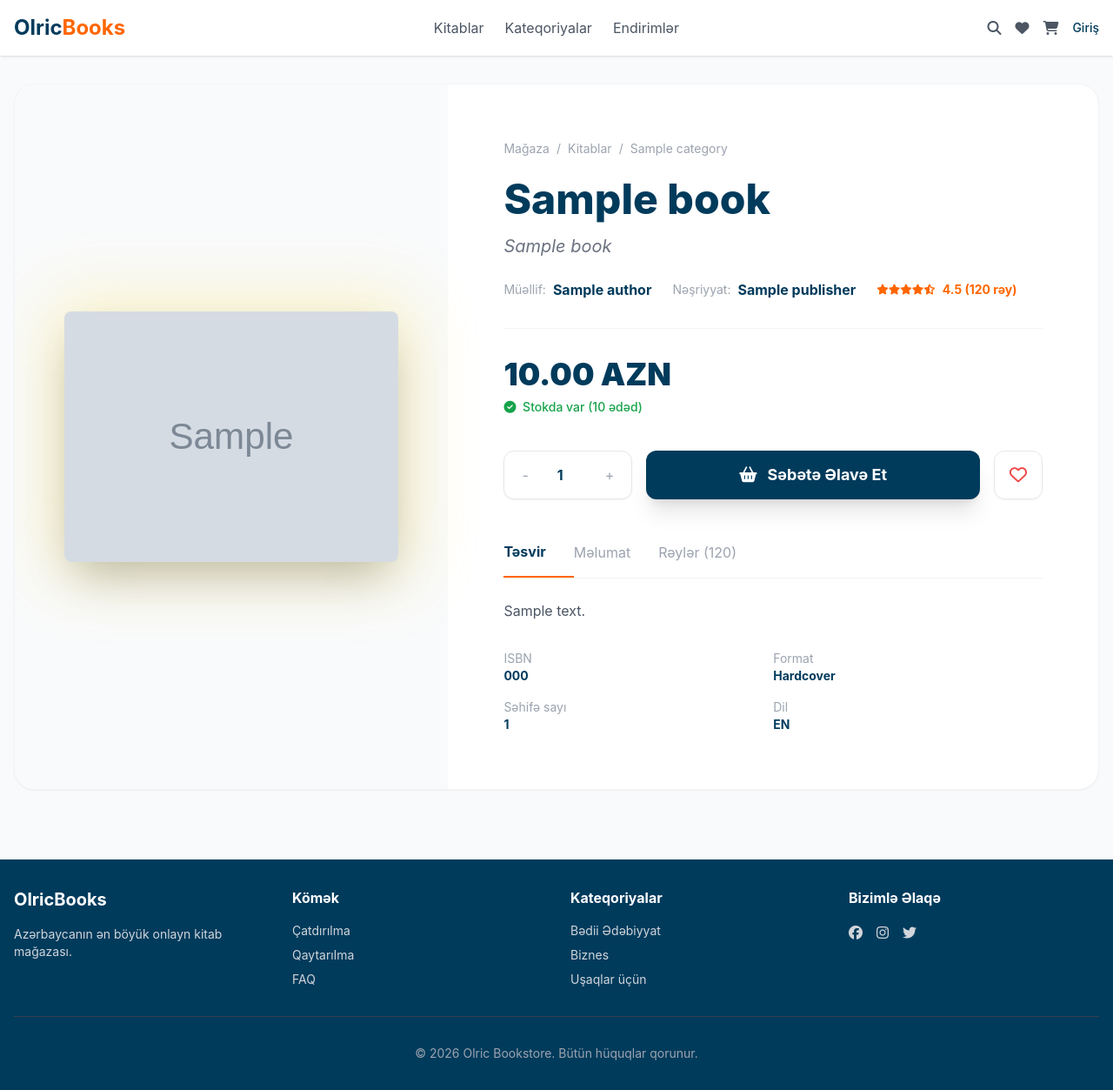
After one commit to mammadov115/olric-bookstore, a Django app: a page that uses templates/base.html in a window 1280 px wide. The commit adds this page. Shown: the whole page at 87% size. Run offline with Django 5.2, Linux system fonts and the light colour scheme; tables that the repository leaves empty hold one stand-in row (values such as "Sample post"); grey boxes marked "Sample" are stand-in pictures; some libraries are stand-ins or nearby versions.

Commit message:
feat: Add initial books application with models, views, URLs, and base templates for core bookstore functionality.

```diff
--- a/apps/books/models.py
+++ b/apps/books/models.py
@@ -105,7 +105,7 @@ class Book(models.Model):
         return self.title
 
     def get_absolute_url(self):
-        return reverse('books:detail', kwargs={'slug': self.slug})
+        return reverse('books:book_detail', kwargs={'slug': self.slug})
 
     @property
     def final_price(self):
--- a/apps/books/urls.py
+++ b/apps/books/urls.py
@@ -1,6 +1,12 @@
 from django.urls import path
-from apps.books.views import HomeView
+from apps.books.views import HomeView, BookListView, BookDetailView, CategoryBrowseView
+
+app_name = 'books'
 
 urlpatterns = [
     path('', HomeView.as_view(), name='home'),
+    path('books/', BookListView.as_view(), name='book_list'),
+    path('books/<slug:slug>/', BookDetailView.as_view(), name='book_detail'),
+    path('categories/', CategoryBrowseView.as_view(), name='category_list'),
+    path('category/<slug:category_slug>/', BookListView.as_view(), name='category_books'),
 ]
--- a/apps/books/views.py
+++ b/apps/books/views.py
@@ -1,4 +1,5 @@
-from django.views.generic import TemplateView
+from django.views.generic import TemplateView, ListView, DetailView
+from django.shortcuts import get_object_or_404
 from apps.books.models import Book, Category
 
 class HomeView(TemplateView):
@@ -21,3 +22,55 @@ class HomeView(TemplateView):
         ).order_by('order')[:8]
 
         return context
+
+class BookListView(ListView):
+    model = Book
+    template_name = 'books/book_list.html'
+    context_object_name = 'books'
+    paginate_by = 12
+
+    def get_queryset(self):
+        queryset = Book.objects.filter(is_active=True).prefetch_related('authors', 'categories')
+
+        # Filtering by category if provided in URL or query params
+        category_slug = self.kwargs.get('category_slug')
+        if category_slug:
+            self.category = get_object_or_404(Category, slug=category_slug)
+            queryset = queryset.filter(categories=self.category)
+        else:
+            self.category = None
+
+        return queryset
+
+    def get_context_data(self, **kwargs):
+        context = super().get_context_data(**kwargs)
+        context['all_categories'] = Category.objects.filter(is_active=True, parent=None).prefetch_related('children')
+        context['current_category'] = self.category
+        return context
+
+class CategoryBrowseView(ListView):
+    model = Category
+    template_name = 'books/category_list.html'
+    context_object_name = 'categories'
+
+    def get_queryset(self):
+        return Category.objects.filter(is_active=True, parent=None).prefetch_related('children')
+
+class BookDetailView(DetailView):
+    model = Book
+    template_name = 'books/book_detail.html'
+    context_object_name = 'book'
+
+    def get_queryset(self):
+        return Book.objects.filter(is_active=True).prefetch_related('authors', 'categories', 'publisher')
+
+    def get_context_data(self, **kwargs):
+        context = super().get_context_data(**kwargs)
+        # Related books (from same category)
+        first_category = self.object.categories.first()
+        if first_category:
+            context['related_books'] = Book.objects.filter(
+                is_active=True,
+                categories=first_category
+            ).exclude(id=self.object.id).prefetch_related('authors')[:4]
+        return context
--- a/templates/base.html
+++ b/templates/base.html
@@ -39,9 +39,9 @@
             <a href="/" class="text-2xl font-bold text-penguin-navy">Olric<span class="text-penguin-orange">Books</span></a>
 
             <div class="hidden md:flex space-x-6">
-                <a href="#" class="text-gray-600 hover:text-penguin-orange">Kitablar</a>
-                <a href="#" class="text-gray-600 hover:text-penguin-orange">Yazıçılar</a>
-                <a href="#" class="text-gray-600 hover:text-penguin-orange">Endirimlər</a>
+                <a href="{% url 'books:book_list' %}" class="text-gray-600 hover:text-penguin-orange transition">Kitablar</a>
+                <a href="{% url 'books:category_list' %}" class="text-gray-600 hover:text-penguin-orange transition">Kateqoriyalar</a>
+                <a href="#" class="text-gray-600 hover:text-penguin-orange transition">Endirimlər</a>
             </div>
 
             <div class="flex items-center space-x-4">
--- /dev/null
+++ b/templates/books/book_detail.html
@@ -0,0 +1,162 @@
+{% extends 'base.html' %}
+
+{% block title %}{{ book.title }} | Olric Bookstore{% endblock %}
+
+{% block content %}
+<div class="bg-white rounded-3xl shadow-sm border border-gray-100 overflow-hidden mb-12">
+    <div class="flex flex-col lg:flex-row">
+        <!-- Book Cover Column -->
+        <div class="lg:w-2/5 bg-gray-50 p-8 md:p-12 flex items-center justify-center">
+            <div class="relative group">
+                <div class="absolute -inset-4 bg-penguin-yellow opacity-20 blur-2xl group-hover:opacity-30 transition transition-duration-500"></div>
+                {% if book.cover_image %}
+                <img src="{{ book.cover_image.url }}" alt="{{ book.title }}" class="relative w-full max-w-sm rounded-lg shadow-2xl transform hover:scale-105 transition duration-500">
+                {% else %}
+                <div class="relative w-64 h-96 bg-white rounded-lg shadow-2xl flex items-center justify-center text-gray-200">
+                    <i class="fas fa-book text-9xl"></i>
+                </div>
+                {% endif %}
+            </div>
+        </div>
+
+        <!-- Book Info Column -->
+        <div class="lg:w-3/5 p-8 md:p-12 lg:p-16 flex flex-col">
+            <nav class="flex text-sm text-gray-400 mb-6 space-x-2">
+                <a href="{% url 'books:home' %}" class="hover:text-penguin-orange">Mağaza</a>
+                <span>/</span>
+                <a href="{% url 'books:book_list' %}" class="hover:text-penguin-orange">Kitablar</a>
+                {% if book.categories.exists %}
+                <span>/</span>
+                <a href="{% url 'books:category_books' book.categories.first.slug %}" class="hover:text-penguin-orange">{{ book.categories.first.name }}</a>
+                {% endif %}
+            </nav>
+
+            <h1 class="text-4xl md:text-5xl font-extrabold text-penguin-navy mb-4 leading-tight">
+                {{ book.title }}
+            </h1>
+
+            {% if book.subtitle %}
+            <h2 class="text-xl text-gray-500 mb-6 italic">{{ book.subtitle }}</h2>
+            {% endif %}
+
+            <div class="flex flex-wrap items-center gap-6 mb-8 pb-8 border-b border-gray-100">
+                <div class="flex items-center">
+                    <span class="text-sm text-gray-400 mr-2">Müəllif:</span>
+                    <div class="flex space-x-2">
+                        {% for author in book.authors.all %}
+                        <span class="font-bold text-penguin-navy">{{ author.name }}{% if not forloop.last %},{% endif %}</span>
+                        {% endfor %}
+                    </div>
+                </div>
+                <div class="flex items-center">
+                    <span class="text-sm text-gray-400 mr-2">Nəşriyyat:</span>
+                    <span class="font-bold text-penguin-navy">{{ book.publisher.name|default:"Naməlum" }}</span>
+                </div>
+                <div class="flex items-center text-penguin-orange">
+                    <div class="flex text-xs mr-2">
+                        <i class="fas fa-star"></i>
+                        <i class="fas fa-star"></i>
+                        <i class="fas fa-star"></i>
+                        <i class="fas fa-star"></i>
+                        <i class="fas fa-star-half-alt"></i>
+                    </div>
+                    <span class="text-sm font-bold">4.5 (120 rəy)</span>
+                </div>
+            </div>
+
+            <div class="mb-10">
+                <div class="flex items-baseline mb-2">
+                    <span class="text-4xl font-black text-penguin-navy">{{ book.final_price }} AZN</span>
+                    {% if book.discount_price %}
+                    <span class="text-xl text-gray-400 line-through ml-4">{{ book.price }} AZN</span>
+                    <span class="ml-4 bg-penguin-orange text-white px-3 py-1 rounded-full text-xs font-bold">
+                        {% widthratio book.discount_price book.price 100 as discount %}
+                        {{ 100|add:discount }}% Endirim
+                    </span>
+                    {% endif %}
+                </div>
+                <p class="text-sm text-green-600 font-medium">
+                    {% if book.stock > 0 %}
+                    <i class="fas fa-check-circle mr-1"></i> Stokda var ({{ book.stock }} ədəd)
+                    {% else %}
+                    <span class="text-red-600"><i class="fas fa-times-circle mr-1"></i> Stokda yoxdur</span>
+                    {% endif %}
+                </p>
+            </div>
+
+            <div class="flex flex-col sm:flex-row gap-4 mb-12">
+                <div class="flex items-center border border-gray-200 rounded-xl overflow-hidden h-14 bg-white shadow-sm">
+                    <button class="px-5 py-2 hover:bg-gray-50 text-gray-400 transition">-</button>
+                    <input type="number" value="1" class="w-12 text-center font-bold text-penguin-navy focus:outline-none" readonly>
+                    <button class="px-5 py-2 hover:bg-gray-50 text-gray-400 transition">+</button>
+                </div>
+                <button class="flex-grow flex items-center justify-center bg-penguin-navy text-white h-14 rounded-xl font-bold text-lg hover:bg-penguin-orange transition transform active:scale-95 shadow-xl disabled:opacity-50 disabled:cursor-not-allowed" {% if book.stock == 0 %}disabled{% endif %}>
+                    <i class="fas fa-shopping-basket mr-3"></i> Səbətə Əlavə Et
+                </button>
+                <button class="w-14 h-14 flex items-center justify-center border border-gray-200 rounded-xl text-red-500 hover:bg-red-50 transition shadow-sm">
+                    <i class="far fa-heart text-xl"></i>
+                </button>
+            </div>
+
+            <!-- Tabs/Metadata -->
+            <div class="mt-auto">
+                <div class="flex border-b border-gray-100 mb-6">
+                    <button class="pb-4 pr-8 border-b-2 border-penguin-orange font-bold text-penguin-navy">Təsvir</button>
+                    <button class="pb-4 pr-8 text-gray-400 hover:text-penguin-navy transition">Məlumat</button>
+                    <button class="pb-4 pr-8 text-gray-400 hover:text-penguin-navy transition">Rəylər (120)</button>
+                </div>
+                <div class="text-gray-600 leading-relaxed mb-8">
+                    {{ book.description|linebreaks }}
+                </div>
+
+                <div class="grid grid-cols-2 gap-y-4 text-sm">
+                    <div class="flex flex-col">
+                        <span class="text-gray-400">ISBN</span>
+                        <span class="font-bold text-penguin-navy">{{ book.isbn }}</span>
+                    </div>
+                    <div class="flex flex-col">
+                        <span class="text-gray-400">Format</span>
+                        <span class="font-bold text-penguin-navy">{{ book.get_format_display }}</span>
+                    </div>
+                    <div class="flex flex-col">
+                        <span class="text-gray-400">Səhifə sayı</span>
+                        <span class="font-bold text-penguin-navy">{{ book.pages|default:"-" }}</span>
+                    </div>
+                    <div class="flex flex-col">
+                        <span class="text-gray-400">Dil</span>
+                        <span class="font-bold text-penguin-navy">{{ book.language|upper }}</span>
+                    </div>
+                </div>
+            </div>
+        </div>
+    </div>
+</div>
+
+<!-- Related Books -->
+{% if related_books %}
+<section class="mb-16">
+    <div class="flex justify-between items-center mb-8">
+        <h2 class="text-3xl font-bold text-penguin-navy">Oxşar Kitablar</h2>
+        <a href="{% url 'books:book_list' %}" class="text-penguin-orange font-semibold hover:underline">Hamısına bax <i class="fas fa-arrow-right ml-2"></i></a>
+    </div>
+    <div class="grid grid-cols-1 sm:grid-cols-2 lg:grid-cols-4 gap-8">
+        {% for rel_book in related_books %}
+        <div class="bg-white rounded-2xl overflow-hidden shadow-sm hover:shadow-xl transition group border border-gray-100">
+            <div class="relative aspect-[3/4] bg-gray-50 overflow-hidden">
+                {% if rel_book.cover_image %}
+                <img src="{{ rel_book.cover_image.url }}" alt="{{ rel_book.title }}" class="w-full h-full object-cover group-hover:scale-110 transition duration-500">
+                {% endif %}
+                <div class="absolute inset-0 bg-black opacity-0 group-hover:bg-opacity-10 transition"></div>
+                <a href="{{ rel_book.get_absolute_url }}" class="absolute inset-0 z-10"></a>
+            </div>
+            <div class="p-6 text-center">
+                <h3 class="font-bold text-penguin-navy mb-1 truncate">{{ rel_book.title }}</h3>
+                <p class="text-sm text-gray-500 mb-4">{{ rel_book.authors.first.name }}</p>
+                <div class="font-black text-penguin-navy">{{ rel_book.final_price }} AZN</div>
+            </div>
+        </div>
+        {% endfor %}
+    </div>
+</section>
+{% endif %}
+{% endblock %}
```
Also changed, not shown: apps/books/management/commands/seed_books.py (added, +124 -0 lines), config/settings/base.py (+7 -2 lines), docs/tasks.md (+109 -48 lines), templates/books/book_list.html (added, +163 -0 lines), templates/books/category_list.html (added, +48 -0 lines), templates/home.html (+10 -5 lines), apps/books/management/__init__.py (added), apps/books/management/commands/__init__.py (added).
